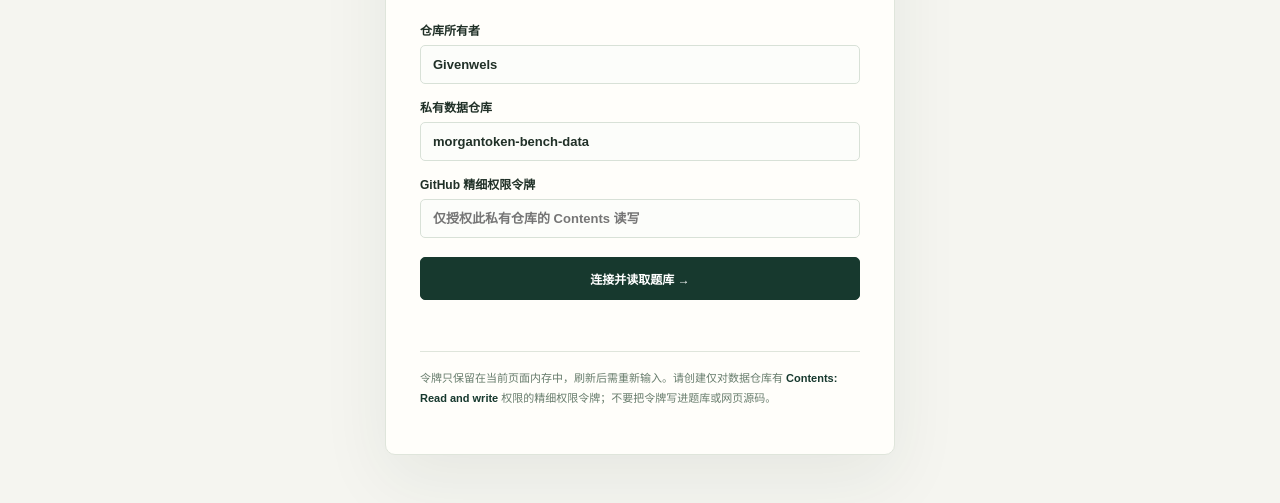
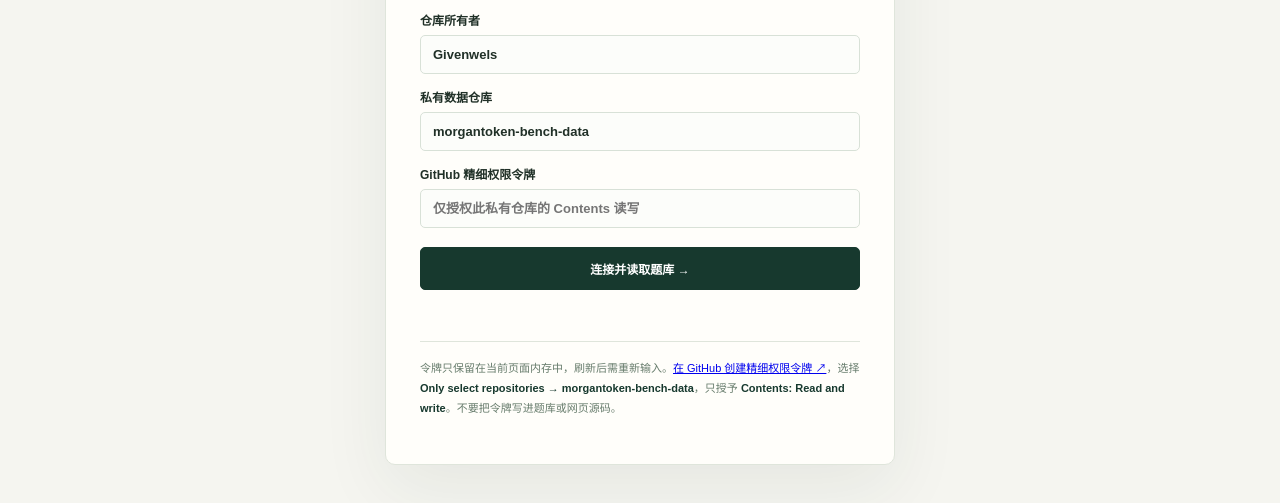
Before and after one commit to Givenwels/morgantoken-intent-bench, a plain HTML site: page index.html in a window 1280 px wide. Shown: the part 291-794 px from the top of the page. Drawn offline with Linux system fonts and the light colour scheme.

Commit message:
Guide private repository token setup

```diff
--- a/index.html
+++ b/index.html
@@ -16,7 +16,7 @@
   <section id="connect-screen" class="connect-screen">
     <div class="connect-card"><p class="eyebrow">PRIVATE DATA / GITHUB</p><h1>连接你的评测题库</h1><p>网页在 GitHub Pages，题目与评分保存在单独的私有 GitHub 仓库。连接成功后才能建题和打分。</p>
       <form id="connect-form"><label>仓库所有者<input name="owner" required value="Givenwels" autocomplete="off" spellcheck="false"></label><label>私有数据仓库<input name="repo" required value="morgantoken-bench-data" autocomplete="off" spellcheck="false"></label><label>GitHub 精细权限令牌<input name="token" type="password" required autocomplete="off" spellcheck="false" placeholder="仅授权此私有仓库的 Contents 读写"></label><button type="submit" class="primary-button">连接并读取题库 →</button><p id="connect-message" role="status"></p></form>
-      <p class="connect-help">令牌只保留在当前页面内存中，刷新后需重新输入。请创建仅对数据仓库有 <strong>Contents: Read and write</strong> 权限的精细权限令牌；不要把令牌写进题库或网页源码。</p></div>
+      <p class="connect-help">令牌只保留在当前页面内存中，刷新后需重新输入。<a href="https://github.com/settings/personal-access-tokens/new?name=Morgan-Intent-Bench&amp;target_name=Givenwels&amp;contents=write" target="_blank" rel="noopener noreferrer">在 GitHub 创建精细权限令牌 ↗</a>，选择 <strong>Only select repositories → morgantoken-bench-data</strong>，只授予 <strong>Contents: Read and write</strong>。不要把令牌写进题库或网页源码。</p></div>
   </section>
   <div id="workspace" class="shell" hidden>
     <aside class="sidebar">
```
